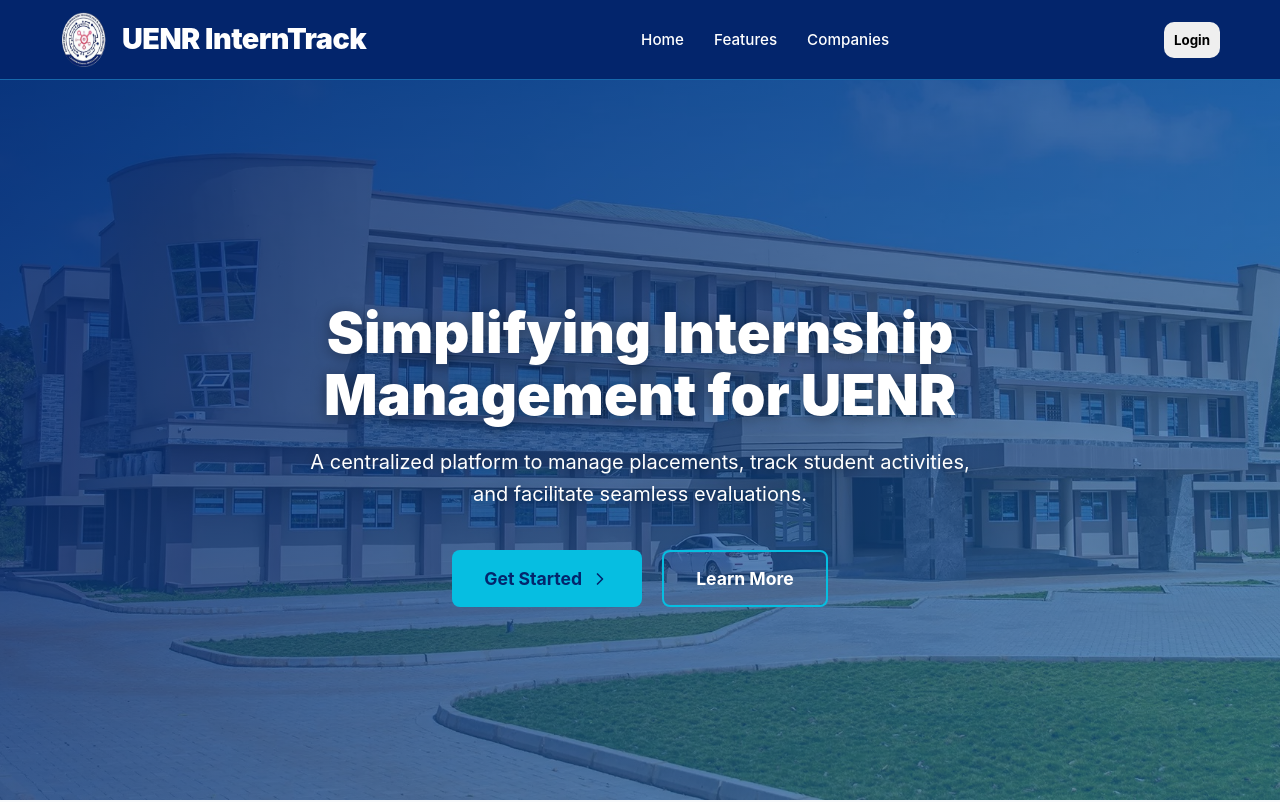
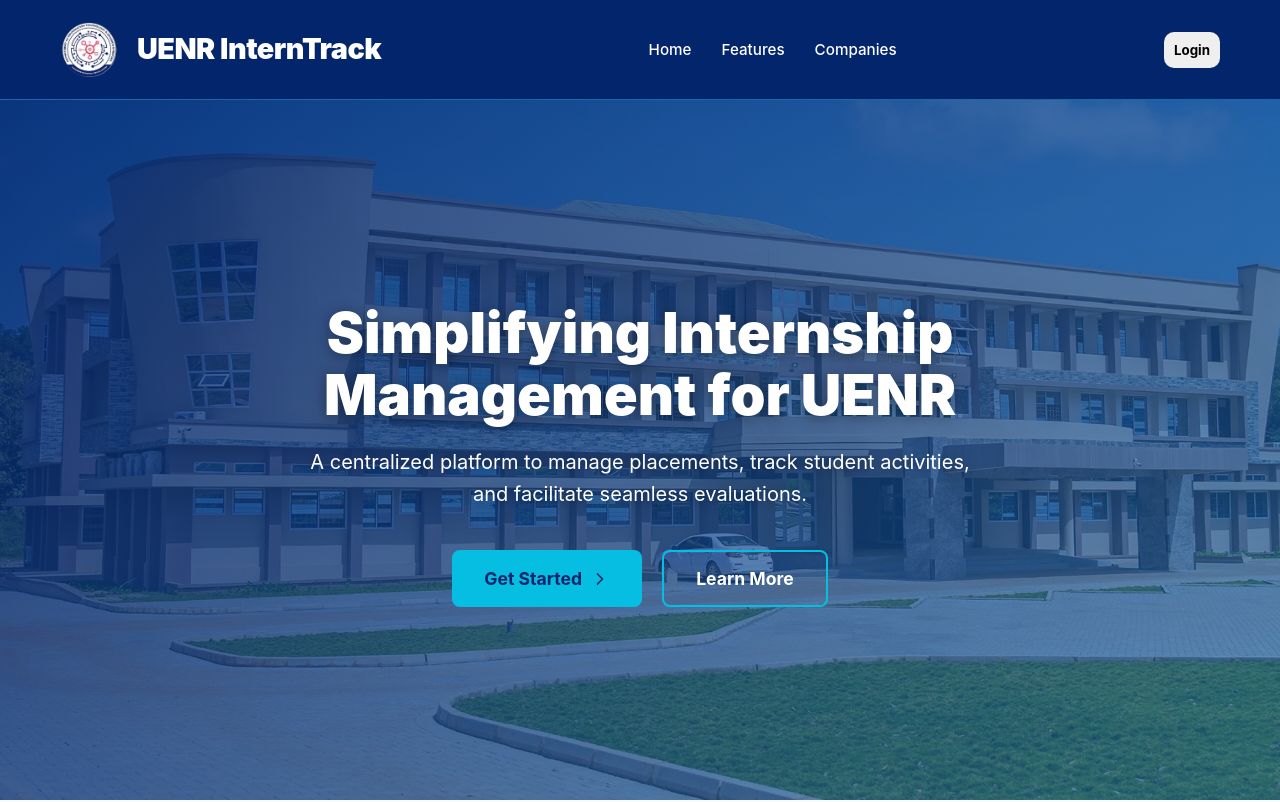
Before and after one commit to Haggla123/interntrack-frontend, a React (Create React App) app: page / in a window 1280 px wide. Shown: the top 802 px of the page. Built offline with nearby package versions, Linux system fonts and the light colour scheme; no server answers.

Commit message:
changed navbar padding

```diff
--- a/src/styles/Home.css
+++ b/src/styles/Home.css
@@ -62,7 +62,7 @@
   width: 100%;
   top: 0;
   z-index: 1000;
-  height: 80px;
+  height: 100px;
   display: flex;
   align-items: center;
 }
@@ -75,7 +75,7 @@
 }
 
 .logo{
-  width: 50px;
+  width: 65px;
   height: 65px;
   display: flex;
 }
```
Also changed, not shown: 1 other file (tests, documents, lock files or other folders).
